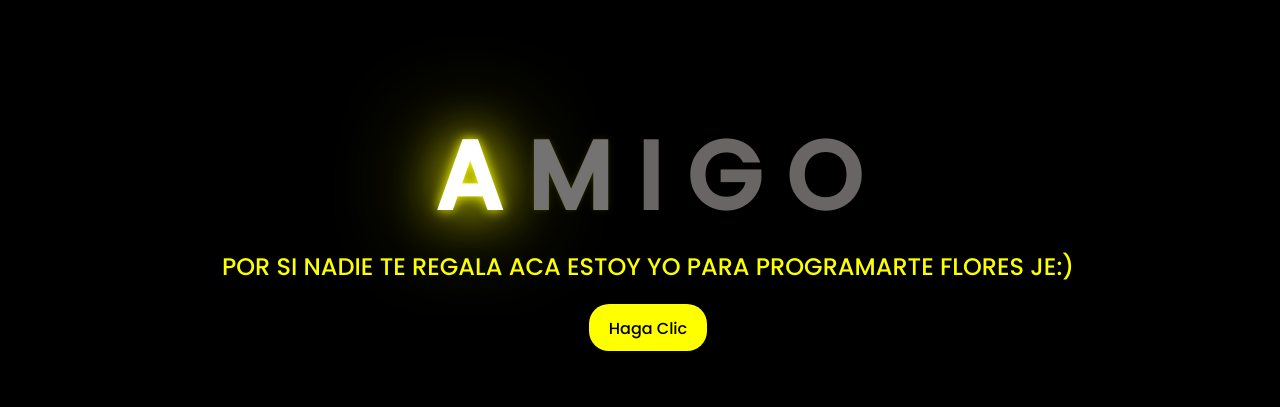
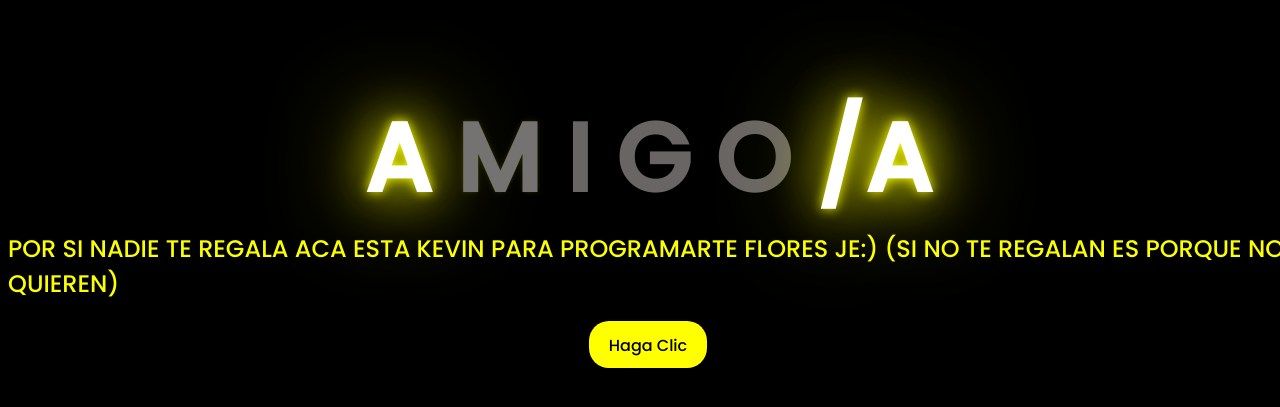
Before and after one commit to kevin9121/kevinnn.com, a plain HTML site: page index.html in a window 1280 px wide. Shown: the part 181-588 px from the top of the page. Drawn offline with Linux system fonts and the light colour scheme.

Commit message:
Add files via upload

```diff
--- a/index.html
+++ b/index.html
@@ -16,6 +16,7 @@
         <span>I</span>
         <span>G</span>
         <span>O</span>
+        <span>/A</span>
 
     </div>
     <div class="greetings">
@@ -27,7 +28,9 @@
         <span></span>
     </div>
     <div class="description">
-        <span>POR SI NADIE TE REGALA ACA ESTOY YO PARA PROGRAMARTE FLORES JE:)</span>
+        <span>POR SI NADIE TE REGALA ACA ESTA KEVIN PARA PROGRAMARTE FLORES JE:)
+                (SI NO TE REGALAN ES PORQUE NO QUIEREN)
+        </span>
     </div>
     <div class="button">
         <button>
```
